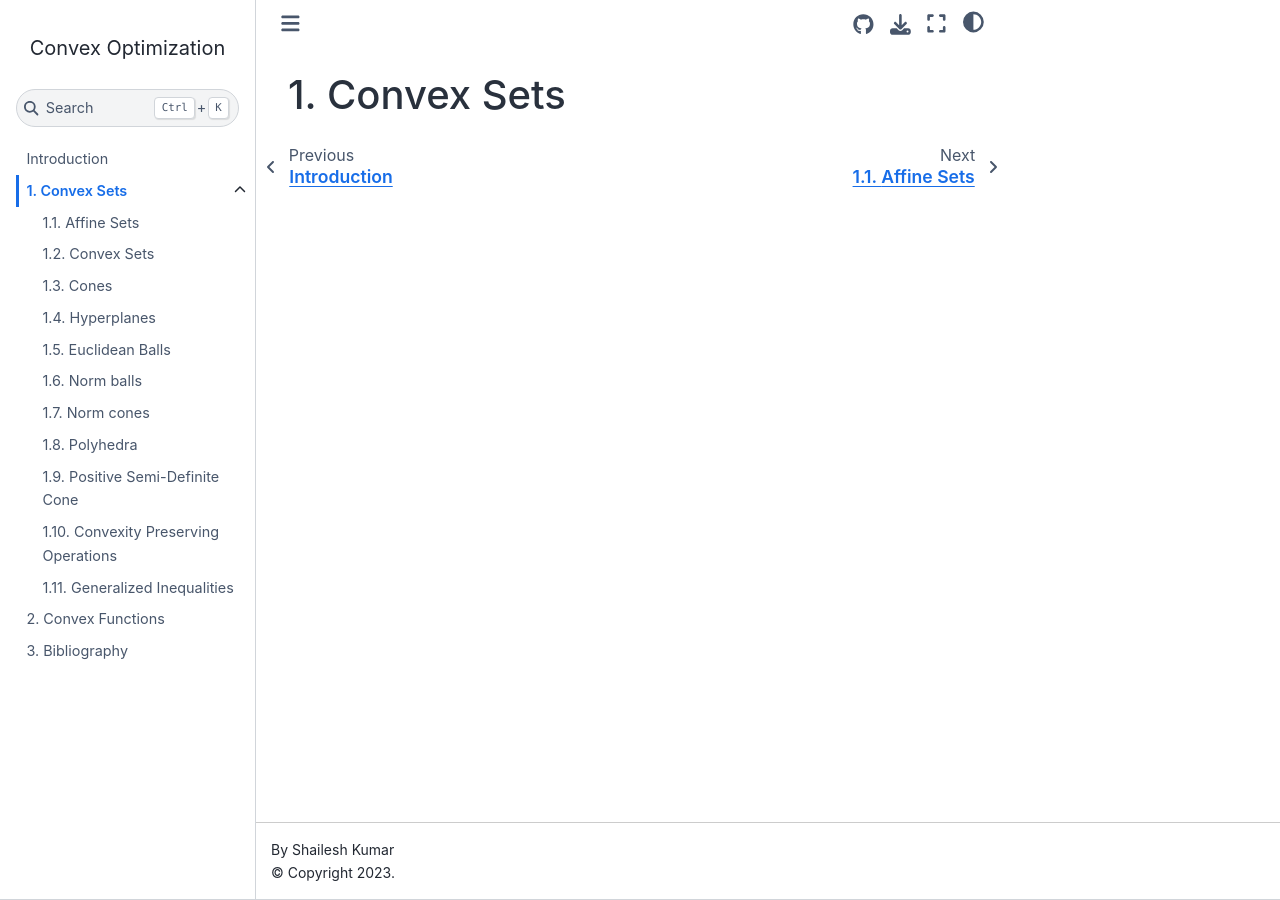
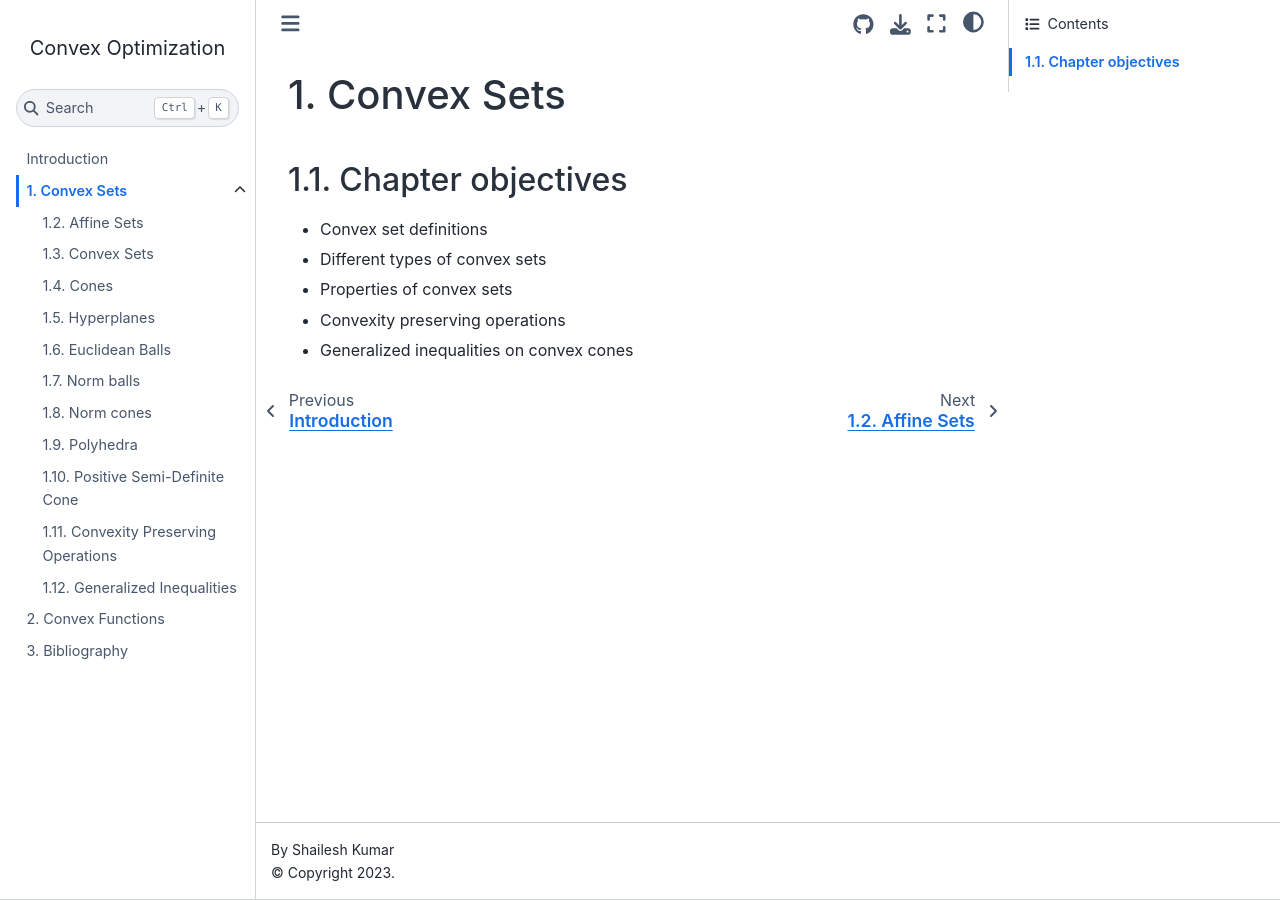
Before and after one commit to shailesh1729/tisp, a Jupyter Book: the page built from book/convex_sets/intro.md, in a window 1280 px wide. Built offline with Jupyter Book 1.0.4 settings and Sphinx 7.4.7 and the Sphinx Book theme 1.1.4, drawn with Linux system fonts in a browser that asks for light colours.

Commit message:
chapter intro

```diff
--- a/book/convex_sets/intro.md
+++ b/book/convex_sets/intro.md
@@ -1 +1,10 @@
 # Convex Sets
+
+
+## Chapter objectives
+
+* Convex set definitions
+* Different types of convex sets
+* Properties of convex sets
+* Convexity preserving operations
+* Generalized inequalities on convex cones
```
